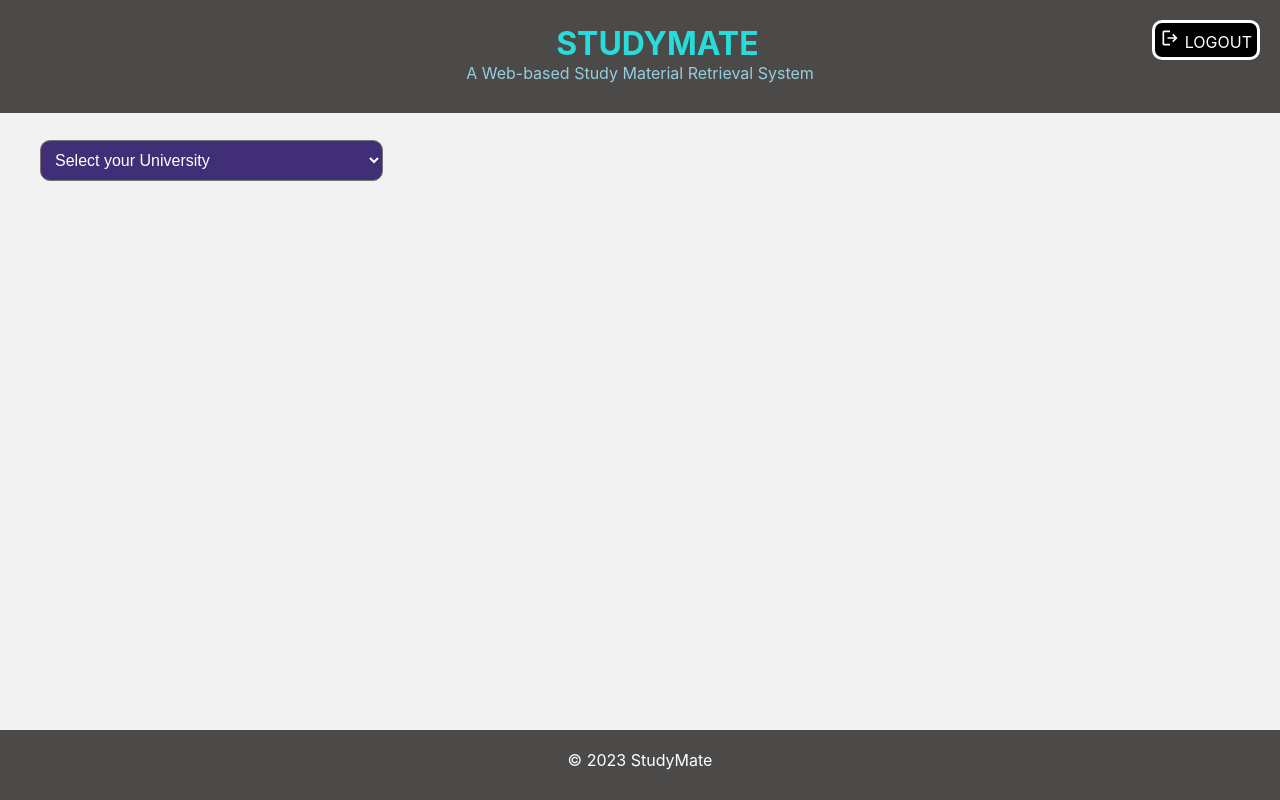
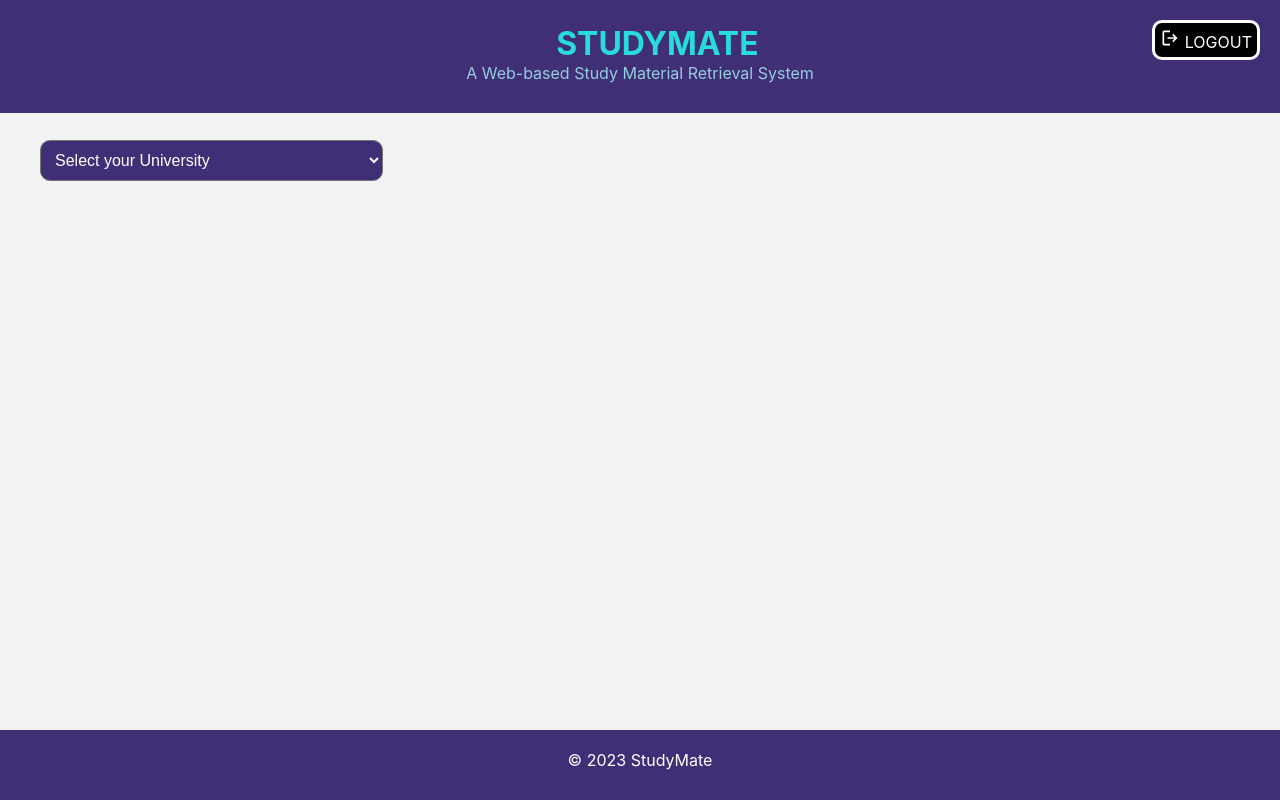
Before and after one commit to sameemul-haque/MiniStudyMate, a React (Create React App) app: page / in a window 1280 px wide. Built offline with nearby package versions, Linux system fonts and the light colour scheme; some icons are missing.

Commit message:
changed the bgcolor of - header, footer, buttons of books and module

```diff
--- a/src/App.css
+++ b/src/App.css
@@ -10,7 +10,7 @@ body {
 }
 
 header {
-  background-color: rgb(76, 73, 73);
+  background-color:#402E77;
   color: white;
   padding: 20px;
   text-align: center;
@@ -45,6 +45,7 @@ nav a:hover {
   color: #1da1f2;
   font-size: 0.9rem;
   background-color: #000;
+  text-decoration: none;
   transition: all 0.2s;
 }
 
@@ -130,7 +131,7 @@ div {
 }
 
 footer {
-  background-color: rgb(76, 73, 73);
+  background-color:#402E77;
   color: white;
   padding: 20px;
   text-align: center;
--- a/src/css/book.css
+++ b/src/css/book.css
@@ -4,7 +4,7 @@
   }
 
   button {
-    background-color: #0065fc;
+    background-color: #402E77;
     color: #fff;
     border: none;
     padding: 10px 20px;
--- a/src/css/module.css
+++ b/src/css/module.css
@@ -4,7 +4,7 @@
   }
 
   .module-button {
-    background-color: #0065fc;
+    background-color: #402E77;
     color: #fff;
     border: none;
     padding: 10px 20px;
```
